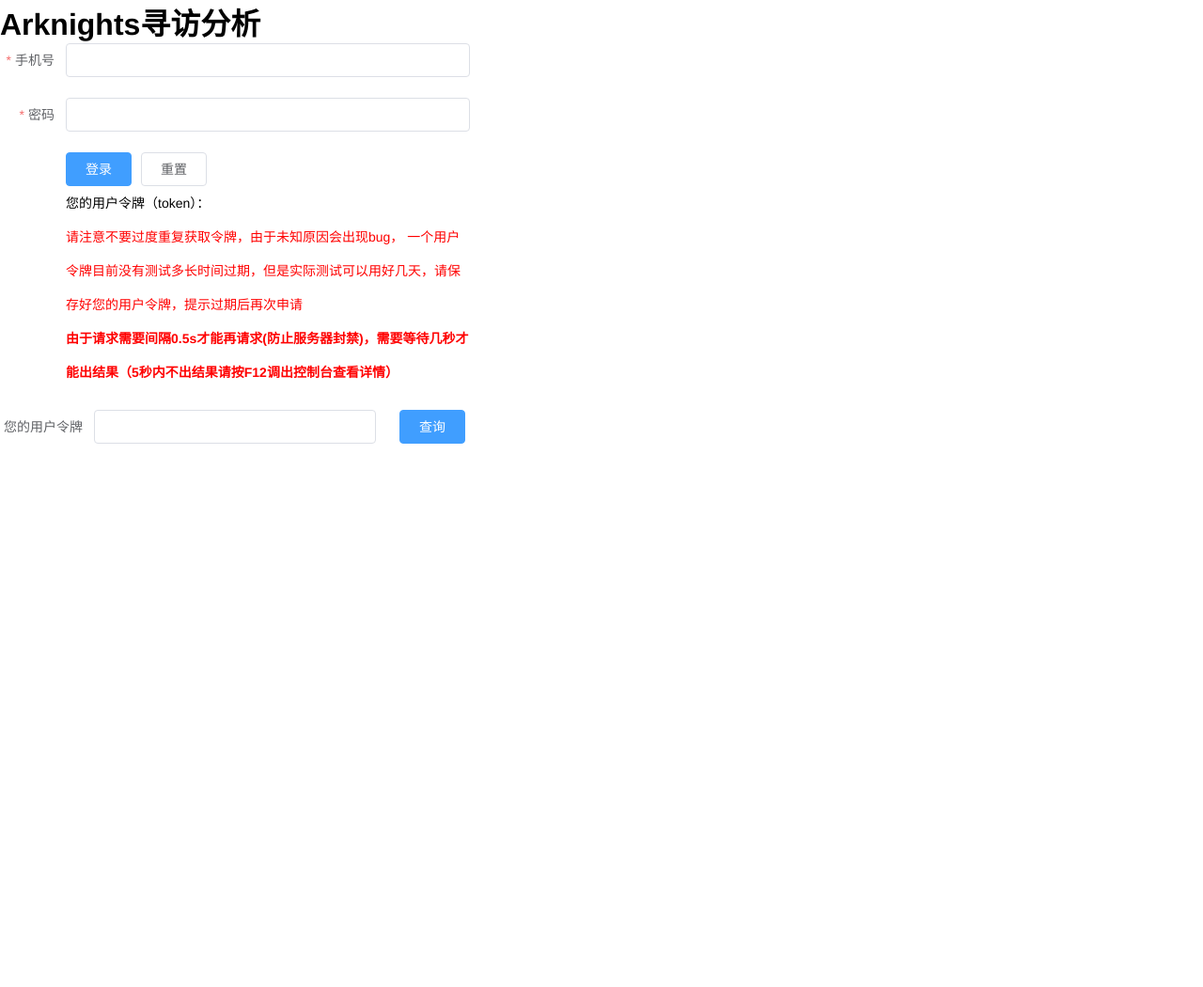
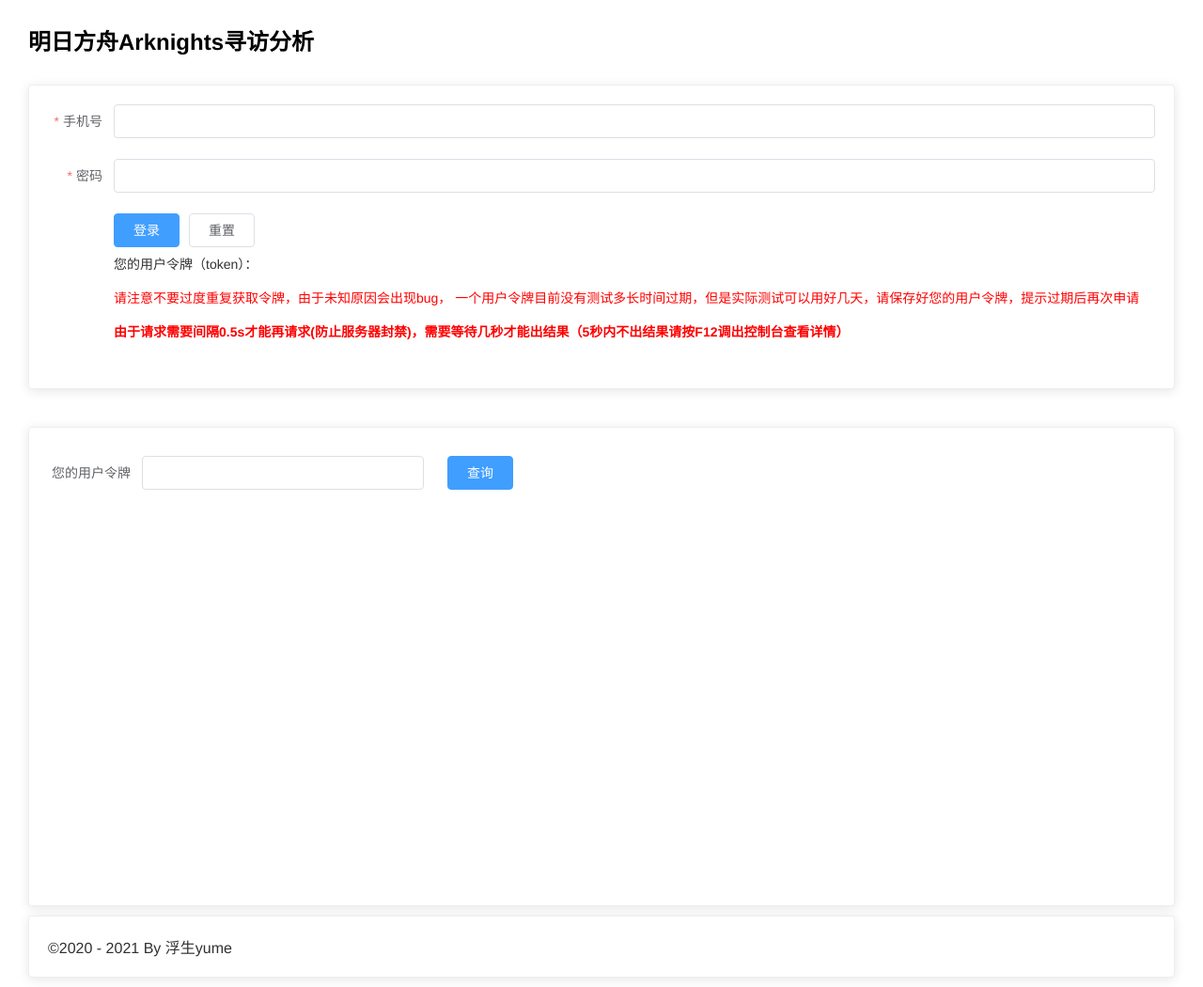
Before and after one commit to fsyume/prize-pool-for-pcr, a Vue app: page /#/arknights in a window 1280 px wide. Shown: the whole page at 94% size. Before the commit the page ends 894 px from the top, so only its background shows below. Built offline with nearby package versions, Linux system fonts and the light colour scheme.

Commit message:
优化明日方舟页面

```diff
--- a/src/main.js
+++ b/src/main.js
@@ -16,11 +16,10 @@
 // Vue.use(VueAxios)
 Vue.prototype.$http = VueAxios
 
-// 默认请求地址，这里设置了代理用于解决跨域问题
-VueAxios.defaults.baseURL = '/a'
+VueAxios.defaults.baseURL = 'https://ark.fsyume.com:9966'
 
-// 登录请求预处理（Cookie）
-// VueAxios.defaults.withCredentials = true
+// // 默认请求地址，这里设置了代理用于解决跨域问题
+// VueAxios.defaults.baseURL = '/a'
 
 // 自定义标签标题
 router.beforeEach((to, from, next) => {
--- a/src/views/Ark/Arknights.vue
+++ b/src/views/Ark/Arknights.vue
@@ -1,8 +1,9 @@
 <template>
   <!-- 明日方舟页面 -->
   <div>
-    <h1>Arknights寻访分析</h1>
-    <div class="loginFrom">
+    <h2>明日方舟Arknights寻访分析</h2>
+    <div class="main-box">
+      <el-card>
         <el-form
           ref="loginForm"
           :model="loginForm"
@@ -22,17 +23,28 @@
             <el-button type="primary" @click="submitForm('loginForm')">登录</el-button>
             <el-button @click="resetForm('loginForm')">重置</el-button>
             <br/>
-          您的用户令牌（token）：{{loginForm.token}}
+            您的用户令牌（token）：{{ loginForm.token }}
             <br/>
             <span style="color: #ff0000">请注意不要过度重复获取令牌，由于未知原因会出现bug，
             一个用户令牌目前没有测试多长时间过期，但是实际测试可以用好几天，请保存好您的用户令牌，提示过期后再次申请
           <h4>由于请求需要间隔0.5s才能再请求(防止服务器封禁)，需要等待几秒才能出结果（5秒内不出结果请按F12调出控制台查看详情）</h4>
           </span>
           </el-form-item>
+
         </el-form>
+      </el-card>
     </div>
-    <ArkDataCharts></ArkDataCharts>
+
+    <div class="main-box">
+      <el-card>
+        <ArkDataCharts class="findByToken"></ArkDataCharts>
+      </el-card>
+      <el-card class="card2">
+        ©2020 - 2021 By 浮生yume
+      </el-card>
     </div>
+  </div>
+
 </template>
 
 <script>
@@ -40,7 +52,7 @@
 
 export default {
   name: "arknights",
-  components: { ArkDataCharts },
+  components: {ArkDataCharts},
   data() {
     return {
       loginForm: {
@@ -74,7 +86,7 @@
             console.log(this.loginForm.token)
             if (res.data.static) {
               // 在sessionStorage储存用户信息
-              sessionStorage.setItem("token",res.data.token)
+              sessionStorage.setItem("token", res.data.token)
               this.$message.success("登录成功");
             } else {
               this.$message.error("登录失败，请检查用户名和密码");
@@ -90,7 +102,20 @@
 </script>
 
 <style scoped>
-.loginFrom {
-  width: 500px;
+h2{
+  margin-top: 25px;
+  margin-left: 30px;
+}
+.findByToken {
+  margin-top: 10px;
+}
+
+.main-box {
+  padding-bottom: 10px;
+  margin: 30px;
+}
+
+.card2{
+  margin-top: 10px;
 }
 </style>
--- a/vue.config.js
+++ b/vue.config.js
@@ -9,16 +9,16 @@
     }
   },
   devServer: {
-    proxy: {  //配置跨域
-      '/a': {
-        target: 'https://as.hypergryph.com',  //填写真实的后台接口
-        secure: true,
-        changOrigin: true,  //允许跨域
-        pathRewrite: {
-          '^/a': ''
-        }
-      },
-    }
+    // proxy: {  //配置跨域
+    //   '/a': {
+    //     target: 'https://as.hypergryph.com',  //填写真实的后台接口
+    //     secure: true,
+    //     changOrigin: true,  //允许跨域
+    //     pathRewrite: {
+    //       '^/a': ''
+    //     }
+    //   },
+    // }
   },
 
   productionSourceMap: false
```
Lines whose indentation alone changed are shown as unchanged.
